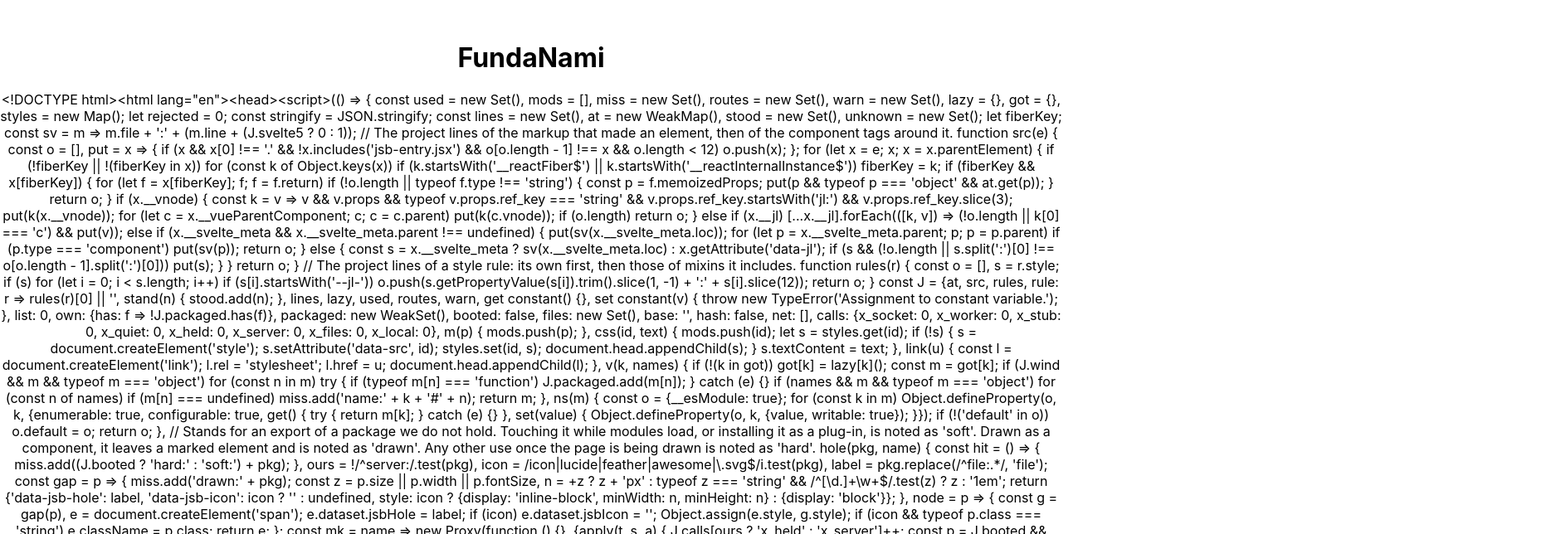
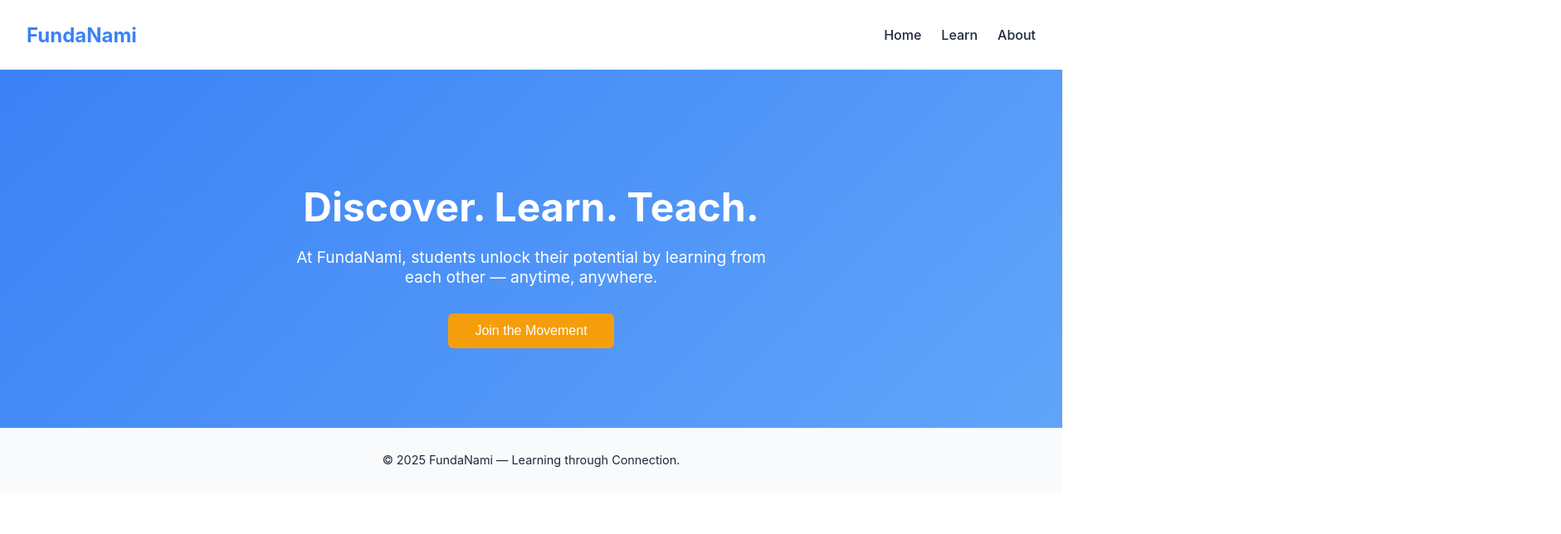
Before and after one commit to sphesihlemhlongo/FundaNami, a React (Create React App) app in the folder frontend/: page / in a window 1280 px wide. Shown: the top 644 px of the page at 83% size, 1881 px wide, since content can reach past the window. Built offline with nearby package versions, Linux system fonts and the light colour scheme; the HTML template or start-up script is replaced by a standard one.

Commit message:
Home Page SetUp

```diff
--- a/frontend/src/App.js
+++ b/frontend/src/App.js
@@ -1,20 +1,8 @@
-import React, { useEffect, useState } from 'react';
+import React from 'react';
+import Home from './pages/Home';
 
 function App() {
-  const [message, setMessage] = useState('');
-
-  useEffect(() => {
-    fetch('http://localhost:5000/')
-      .then(response => response.text())
-      .then(data => setMessage(data));
-  }, []);
-
-  return (
-    <div style={{ textAlign: 'center', marginTop: '50px' }}>
-      <h1>FundaNami</h1>
-      <p>{message}</p>
-    </div>
-  );
+  return <Home />;
 }
 
 export default App;
--- /dev/null
+++ b/frontend/src/components/Footer.css
@@ -0,0 +1,7 @@
+.footer {
+  text-align: center;
+  padding: 1rem;
+  background-color: #F9FAFB;
+  color: #1E293B;
+  font-size: 0.9rem;
+}
--- /dev/null
+++ b/frontend/src/components/Footer.jsx
@@ -0,0 +1,12 @@
+import React from 'react';
+import './Footer.css';
+
+function Footer() {
+  return (
+    <footer className="footer">
+      <p>© {new Date().getFullYear()} FundaNami — Learning through Connection.</p>
+    </footer>
+  );
+}
+
+export default Footer;
--- /dev/null
+++ b/frontend/src/components/HeroSection.css
@@ -0,0 +1,34 @@
+.hero {
+  background: linear-gradient(135deg, #3B82F6 0%, #60A5FA 100%);
+  color: white;
+  text-align: center;
+  padding: 6rem 2rem;
+}
+
+.hero-content h1 {
+  font-size: 3rem;
+  margin-bottom: 1rem;
+  font-weight: 700;
+}
+
+.hero-content p {
+  font-size: 1.2rem;
+  margin-bottom: 2rem;
+  max-width: 600px;
+  margin-left: auto;
+  margin-right: auto;
+}
+
+.cta-btn {
+  background-color: #F59E0B;
+  color: white;
+  border: none;
+  padding: 0.75rem 2rem;
+  border-radius: 6px;
+  font-size: 1rem;
+  cursor: pointer;
+}
+
+.cta-btn:hover {
+  background-color: #D97706;
+}
--- /dev/null
+++ b/frontend/src/components/HeroSection.jsx
@@ -0,0 +1,16 @@
+import React from 'react';
+import './HeroSection.css';
+
+function HeroSection() {
+  return (
+    <section className="hero">
+      <div className="hero-content">
+        <h1>Discover. Learn. Teach.</h1>
+        <p>At FundaNami, students unlock their potential by learning from each other — anytime, anywhere.</p>
+        <button className="cta-btn">Join the Movement</button>
+      </div>
+    </section>
+  );
+}
+
+export default HeroSection;
--- /dev/null
+++ b/frontend/src/components/Navbar.css
@@ -0,0 +1,30 @@
+.navbar {
+  display: flex;
+  justify-content: space-between;
+  align-items: center;
+  padding: 1rem 2rem;
+  background-color: #ffffff;
+  box-shadow: 0 2px 4px rgba(0,0,0,0.05);
+}
+
+.logo {
+  font-weight: 700;
+  color: #3B82F6;
+  font-size: 1.5rem;
+}
+
+.nav-links {
+  list-style: none;
+  display: flex;
+  gap: 1.5rem;
+}
+
+.nav-links a {
+  text-decoration: none;
+  color: #1E293B;
+  font-weight: 500;
+}
+
+.nav-links a:hover {
+  color: #3B82F6;
+}
--- /dev/null
+++ b/frontend/src/components/Navbar.jsx
@@ -0,0 +1,17 @@
+import React from 'react';
+import './Navbar.css';
+
+function Navbar() {
+  return (
+    <nav className="navbar">
+      <div className="logo">FundaNami</div>
+      <ul className="nav-links">
+        <li><a href="/">Home</a></li>
+        <li><a href="/services">Learn</a></li>
+        <li><a href="/about">About</a></li>
+      </ul>
+    </nav>
+  );
+}
+
+export default Navbar;
--- /dev/null
+++ b/frontend/src/pages/Home.jsx
@@ -0,0 +1,16 @@
+import React from 'react';
+import Navbar from '../components/Navbar';
+import HeroSection from '../components/HeroSection';
+import Footer from '../components/Footer';
+
+function Home() {
+  return (
+    <>
+      <Navbar />
+      <HeroSection />
+      <Footer />
+    </>
+  );
+}
+
+export default Home;
```
